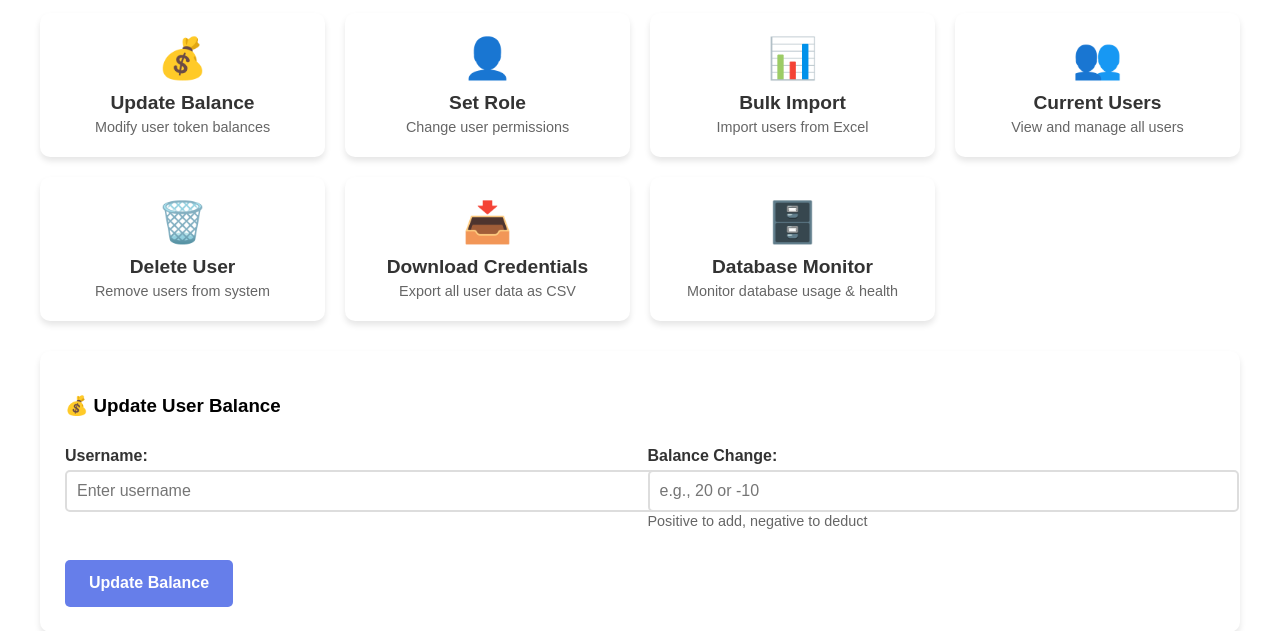
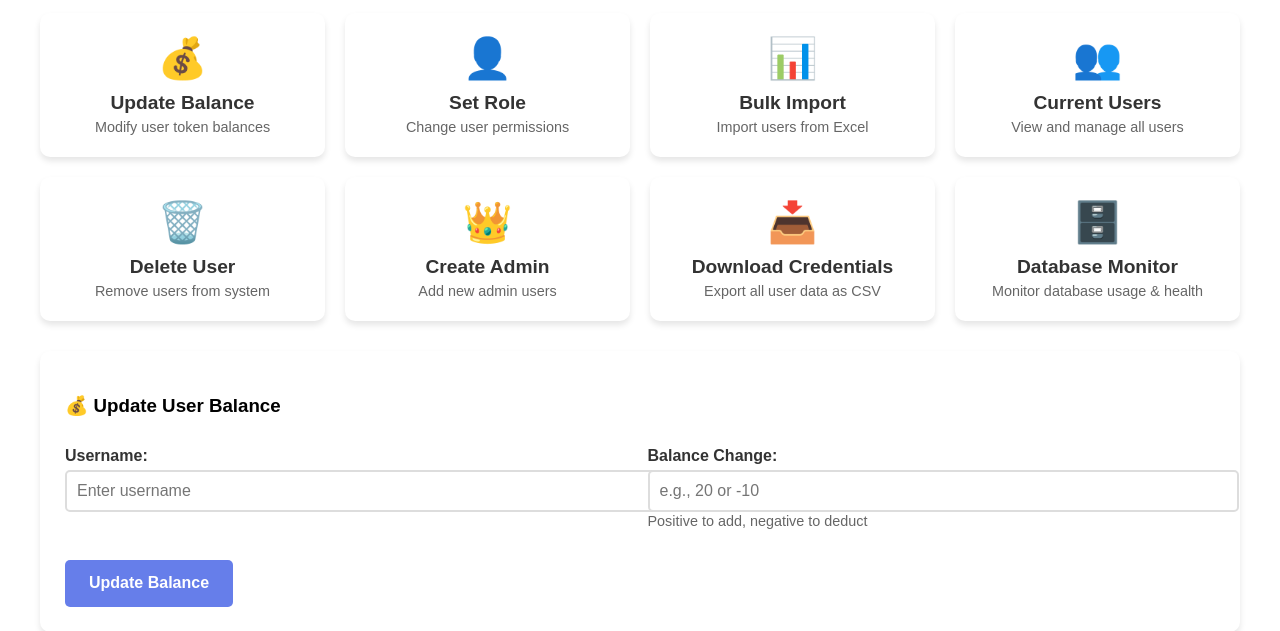
Before and after one commit to Athrv-DxT/Funfinity-Token-System, a Flask app: page /dashboard in a window 1280 px wide. Shown: the part 192-823 px from the top of the page. Run offline with Flask 3, Linux system fonts and the light colour scheme; a user stored in the database is signed in; data that the repository does not hold is empty; some libraries are stand-ins or nearby versions.

Commit message:
Add admin creation functionality
- Add new route /admin/create-admin for creating admin users
- Add admin creation UI section to admin dashboard
- Include validation for username, email, and password
- Add proper error handling and success messages
- Log admin creation events for audit trail
- Only existing admins can create new admins
- Form includes username, email, and password fields
- Added helpful info section with creation guidelines

```diff
--- a/app/routes.py
+++ b/app/routes.py
@@ -237,6 +237,62 @@ def admin_set_role():
 	db.session.commit()
 	flash("Role updated", "success")
 	log_event("admin_set_role", resource=target.username, meta=f"role={role_str}")
+	return redirect(url_for("main.dashboard"))
+
+
+@main_bp.post("/admin/create-admin")
+@login_required
+def admin_create_admin():
+	"""Create a new admin user - only existing admins can do this"""
+	if current_user.role != Role.ADMIN:
+		flash("Unauthorized", "danger")
+		return redirect(url_for("main.dashboard"))
+
+	from werkzeug.security import generate_password_hash
+
+	username = request.form.get("username", "").strip()
+	email = request.form.get("email", "").strip()
+	password = request.form.get("password", "").strip()
+
+	# Validation
+	if not username or not email or not password:
+		flash("All fields are required", "danger")
+		return redirect(url_for("main.dashboard"))
+
+	if len(password) < 6:
+		flash("Password must be at least 6 characters long", "danger")
+		return redirect(url_for("main.dashboard"))
+
+	# Check if username already exists
+	if User.query.filter_by(username=username).first():
+		flash("Username already exists", "danger")
+		return redirect(url_for("main.dashboard"))
+
+	# Check if email already exists
+	if User.query.filter_by(email=email).first():
+		flash("Email already exists", "danger")
+		return redirect(url_for("main.dashboard"))
+
+	# Create new admin
+	try:
+		new_admin = User(
+			username=username,
+			email=email,
+			password_hash=generate_password_hash(password),
+			role=Role.ADMIN,
+			balance=0.0
+		)
+		db.session.add(new_admin)
+		db.session.commit()
+
+		flash(f"Admin '{username}' created successfully", "success")
+		log_event("admin_created", resource=username, meta=f"created_by={current_user.username}")
+
+	except Exception as e:
+		db.session.rollback()
+		flash(f"Error creating admin: {str(e)}", "danger")
+		print(f"DEBUG: Error creating admin: {e}")
+
 	return redirect(url_for("main.dashboard"))
 
 
--- a/app/templates/admin_dashboard.html
+++ b/app/templates/admin_dashboard.html
@@ -252,6 +252,11 @@
                 <div class="nav-title">Delete User</div>
                 <div class="nav-desc">Remove users from system</div>
             </div>
+            <div class="nav-card" onclick="showSection('create-admin', this)">
+                <div class="nav-icon">👑</div>
+                <div class="nav-title">Create Admin</div>
+                <div class="nav-desc">Add new admin users</div>
+            </div>
             <div class="nav-card" onclick="window.location.href='/admin/download-credentials'">
                 <div class="nav-icon">📥</div>
                 <div class="nav-title">Download Credentials</div>
@@ -355,6 +360,42 @@
                 • All wallet transactions will be removed<br>
                 • QR code files will be deleted<br>
                 • You cannot delete your own account<br>
+                • This action is logged for audit purposes
+            </div>
+        </div>
+
+        <!-- Create Admin Section -->
+        <div id="create-admin-section" class="content-section" style="display: none;">
+            <h3>👑 Create New Admin</h3>
+            <p>Create a new admin user with full system access. Only existing admins can create new admins.</p>
+            <form method="post" action="/admin/create-admin" id="create-admin-form">
+                <div class="form-row">
+                    <div class="form-group">
+                        <label for="admin-username">Username:</label>
+                        <input type="text" id="admin-username" name="username" required
+                               placeholder="Enter admin username" minlength="3">
+                    </div>
+                    <div class="form-group">
+                        <label for="admin-email">Email:</label>
+                        <input type="email" id="admin-email" name="email" required
+                               placeholder="Enter admin email">
+                    </div>
+                </div>
+                <div class="form-group">
+                    <label for="admin-password">Password:</label>
+                    <input type="password" id="admin-password" name="password" required
+                           placeholder="Enter admin password (min 6 characters)" minlength="6">
+                </div>
+                <button type="submit" class="btn btn-success">
+                    👑 Create Admin
+                </button>
+            </form>
+            <div style="margin-top: 20px; padding: 15px; background: #d1ecf1; border-radius: 5px; border: 1px solid #bee5eb;">
+                <strong>ℹ️ Admin Creation Info:</strong><br>
+                • New admin will have full system access<br>
+                • Username must be unique and at least 3 characters<br>
+                • Email must be unique and valid<br>
+                • Password must be at least 6 characters<br>
                 • This action is logged for audit purposes
             </div>
         </div>
```
